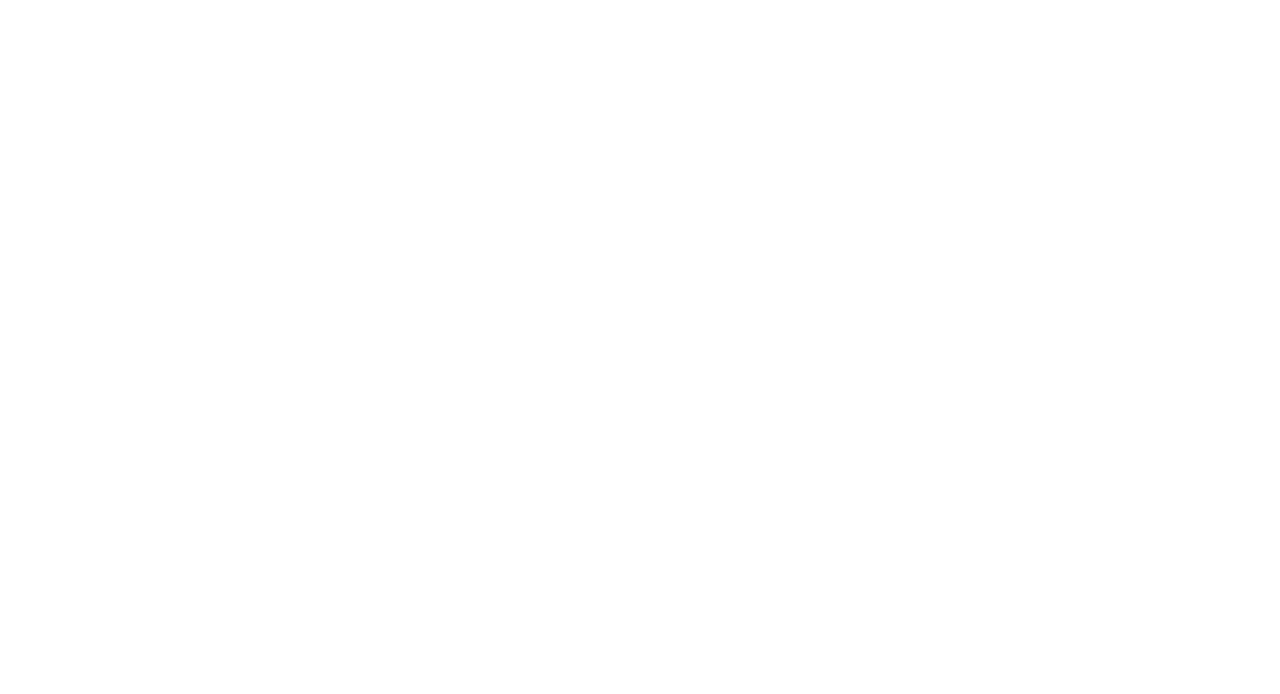
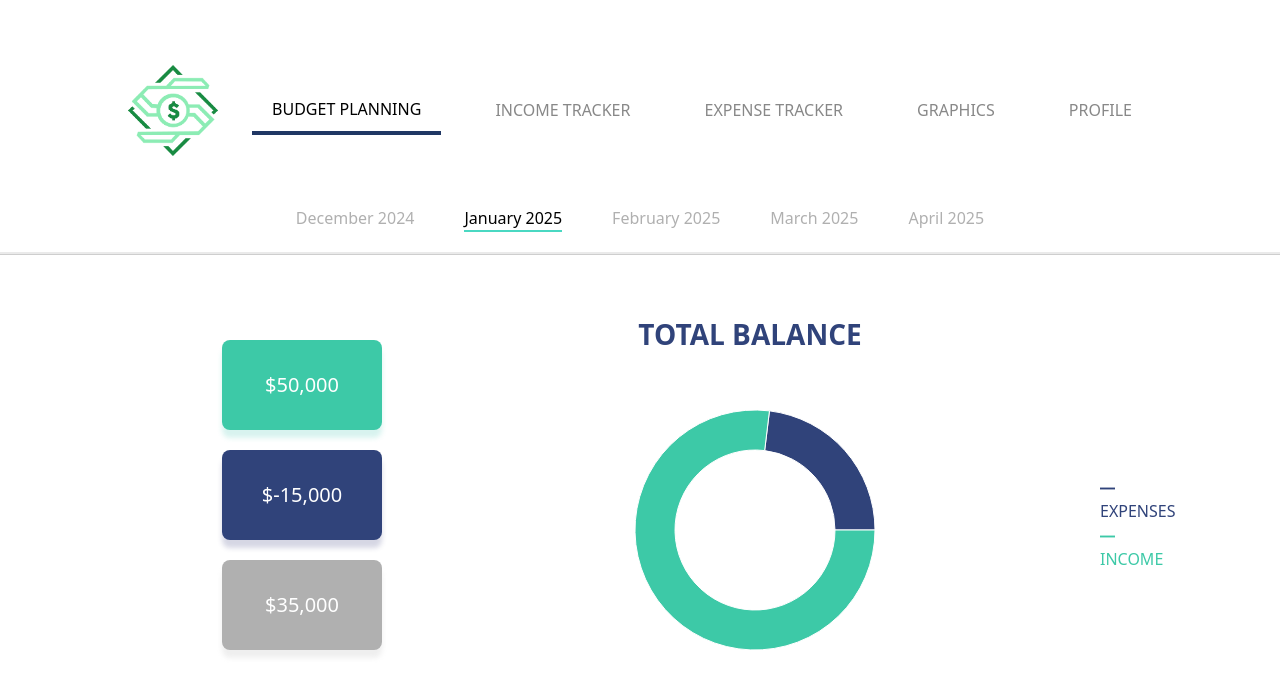
Before and after one commit to DiteRuiz20/SGFPE, a React (Vite) app: page /personal-budget-planner in a window 1280 px wide. Before the commit this address had no page. Shown: the top 694 px of the page. Built offline with nearby package versions, Linux system fonts and the light colour scheme.

Commit message:
Personal Budget Planner

```diff
--- a/package.json
+++ b/package.json
@@ -23,6 +23,7 @@
     "react-dom": "^19.0.0",
     "react-hook-form": "^7.54.2",
     "react-router-dom": "^7.4.0",
+    "recharts": "^2.15.1",
     "yup": "^1.6.1"
   },
   "devDependencies": {
--- a/src/App.jsx
+++ b/src/App.jsx
@@ -7,6 +7,7 @@
 import BusinessLogin from './components/Empresarial/managment/BusinessLogin';
 import CreateBusinessAccount from './components/Empresarial/managment/CreateBusinessAccount';
 import ChooseBusiness from './components/Empresarial/managment/ChooseBusiness';
+import PersonalBudgetPlanner from './components/Personal/loggedViewsPersonal/PersonalBudgetPlanner';
 import logo from './assets/logo.png';
 
 function Home() {
@@ -63,6 +64,7 @@
                     <Route path="/create-business-account" element={<CreateBusinessAccount />} />
                     <Route path="/choose-business" element={<ChooseBusiness />} />
                     <Route path="/create-personal-account" element={<CreatePersonalAccount />} />
+                    <Route path="/personal-budget-planner" element={<PersonalBudgetPlanner />} />
                     <Route path="/personal-expenses" element={<PersonalExpensesTracker />} />
                 </Routes>
             </Router>
--- /dev/null
+++ b/src/components/Personal/loggedViewsPersonal/PersonalBudgetPlanner.jsx
@@ -0,0 +1,174 @@
+import React from 'react';
+import { useNavigate, useLocation } from 'react-router-dom';
+import logo from '../../../assets/logo.png';
+import { PieChart, Pie, Cell, Legend } from 'recharts';
+import { Divider } from '@mui/material';
+
+const data = [
+  { name: 'EXPENSES', value: 15000, color: '#30437A' },
+  { name: 'INCOME', value: 50000, color: '#3DC9A7' },
+];
+
+export default function PersonalBudgetPlanner() {
+  const navigate = useNavigate();
+  const location = useLocation();
+
+  const styles = {
+    container: {
+      display: 'flex',
+      flexDirection: 'column',
+      alignItems: 'center',
+      justifyContent: 'center',
+      backgroundColor: 'white',
+      width: '100vw',
+      height: '100vh',
+    },
+    bodyContainer: {
+        marginTop: '30px',
+      display: 'flex',
+      flexDirection: 'row',
+      alignItems: 'center',
+      backgroundColor: 'white',
+      width: '70%',
+    },
+    divider: {
+      width: '100%',
+      height: 2,
+      backgroundColor: '#EAEAEA',
+      marginTop: 20,
+    },
+    header: {
+      marginTop: '-60px',
+      display: 'flex',
+      alignItems: 'center',
+      justifyContent: 'space-between',
+      width: '80%',
+      marginBottom: '30px',
+    },
+    navLink: (path) => ({
+      cursor: 'pointer',
+      padding: '10px 20px',
+      fontSize: '16px',
+      color: location.pathname === path ? '#000' : '#888',
+      borderBottom: location.pathname === path ? '4px solid #203764' : '2px solid transparent',
+      transition: 'border-color 0.3s',
+    }),
+    datePicker: {
+      marginTop: '20px',
+      display: 'flex',
+      justifyContent: 'center',
+    },
+    dateItem: {
+      margin: '0 25px',
+      color: '#B0B0B0',
+      cursor: 'pointer',
+    },
+    activeDate: {
+      color: '#000',
+      borderBottom: '2px solid #4AD8C2',
+    },
+    title: {
+      fontSize: 28,
+      fontWeight: 'bold',
+      color: '#30437A',
+      marginBottom: 20,
+    },
+    cardContainer: {
+      flexDirection: 'column',
+      justifyContent: 'left',
+      marginTop: '30px',
+    },
+    pieContainer: {
+      display: 'flex',
+      flexDirection: 'column',
+      alignItems: 'center',
+      width: '100%',
+    },
+    card: (color) => ({
+      backgroundColor: color,
+      color: 'white',
+      width: '160px',
+      height: '90px',
+      margin: '20px 30px',
+      borderRadius: '8px',
+      display: 'flex',
+      alignItems: 'center',
+      justifyContent: 'center',
+      fontSize: '20px',
+      boxShadow: color === '#30437A'
+        ? '0px 8px 5px rgba(48, 55, 122, 0.2)'
+        : color === '#3DC9A7'
+        ? '0px 8px 5px rgba(61, 193, 173, 0.2)'
+        : color === '#B0B0B0'
+        ? '0px 8px 5px rgba(176, 176, 176, 0.2)'
+        : 'none',
+    }),
+  };
+
+  const handleNavigation = (text) => {
+    const paths = {
+      'BUDGET PLANNING': '/personal-budget-planner',
+      'INCOME TRACKER': '/personal-expenses',
+      'EXPENSE TRACKER': '/personal-expenses',
+      'GRAPHICS': '/personal-expenses',
+      'PROFILE': '/personal-expenses',
+    };
+
+    navigate(paths[text] || '/personal-budget-planner');
+  };
+
+  return (
+    <div style={styles.container}>
+      <div style={styles.header}>
+        <img src={logo} alt="Logo" style={{ width: '90px' }} />
+        {['BUDGET PLANNING', 'INCOME TRACKER', 'EXPENSE TRACKER', 'GRAPHICS', 'PROFILE'].map((text, index) => (
+          <span
+            key={index}
+            style={styles.navLink(
+              text === 'BUDGET PLANNING'
+                ? '/personal-budget-planner'
+                : '/personal-expenses'
+            )}
+            onClick={() => handleNavigation(text)}>
+            {text}
+          </span>
+        ))}
+      </div>
+
+      <div style={styles.datePicker}>
+        {['December 2024', 'January 2025', 'February 2025', 'March 2025', 'April 2025'].map((month, index) => (
+          <span key={index} style={index === 1 ? { ...styles.dateItem, ...styles.activeDate } : styles.dateItem}>
+            {month}
+          </span>
+        ))}
+      </div>
+
+      <Divider style={styles.divider} />
+
+      <div style={styles.bodyContainer}>
+        <div style={styles.cardContainer}>
+          <div style={styles.card('#3DC9A7')}>$50,000</div>
+          <div style={styles.card('#30437A')}>$-15,000</div>
+          <div style={styles.card('#B0B0B0')}>$35,000</div>
+        </div>
+
+        <div style={styles.pieContainer}>
+          <h3 style={styles.title}>TOTAL BALANCE</h3>
+          <PieChart width={300} height={300}>
+            <Pie data={data} cx={150} cy={150} innerRadius={80} outerRadius={120} dataKey="value">
+              {data.map((entry, index) => (
+                <Cell key={`cell-${index}`} fill={entry.color} />
+              ))}
+            </Pie>
+            <Legend align='left'
+                verticalAlign='middle'
+                layout='vertical'
+                iconType='plainline'
+                iconSize={15}
+                wrapperStyle={{ top: 100, left: 500, right: 0, display: 'flex', justifyContent: 'flex-start' }} />
+          </PieChart>
+        </div>
+      </div>
+    </div>
+  );
+}
--- a/src/components/Personal/managment/PersonalLogin.jsx
+++ b/src/components/Personal/managment/PersonalLogin.jsx
@@ -44,7 +44,7 @@
             console.log('Redirigiendo a personal-expenses...');
 
             alert('Inicio de sesión exitoso');
-            navigate('/personal-expenses');
+            navigate('/personal-budget-planner');
         } catch (error) {
             console.error('Error al iniciar sesión:', error);
             alert('Correo o contraseña incorrectos');
```
Also changed, not shown: 1 other file (tests, documents, lock files or other folders).
